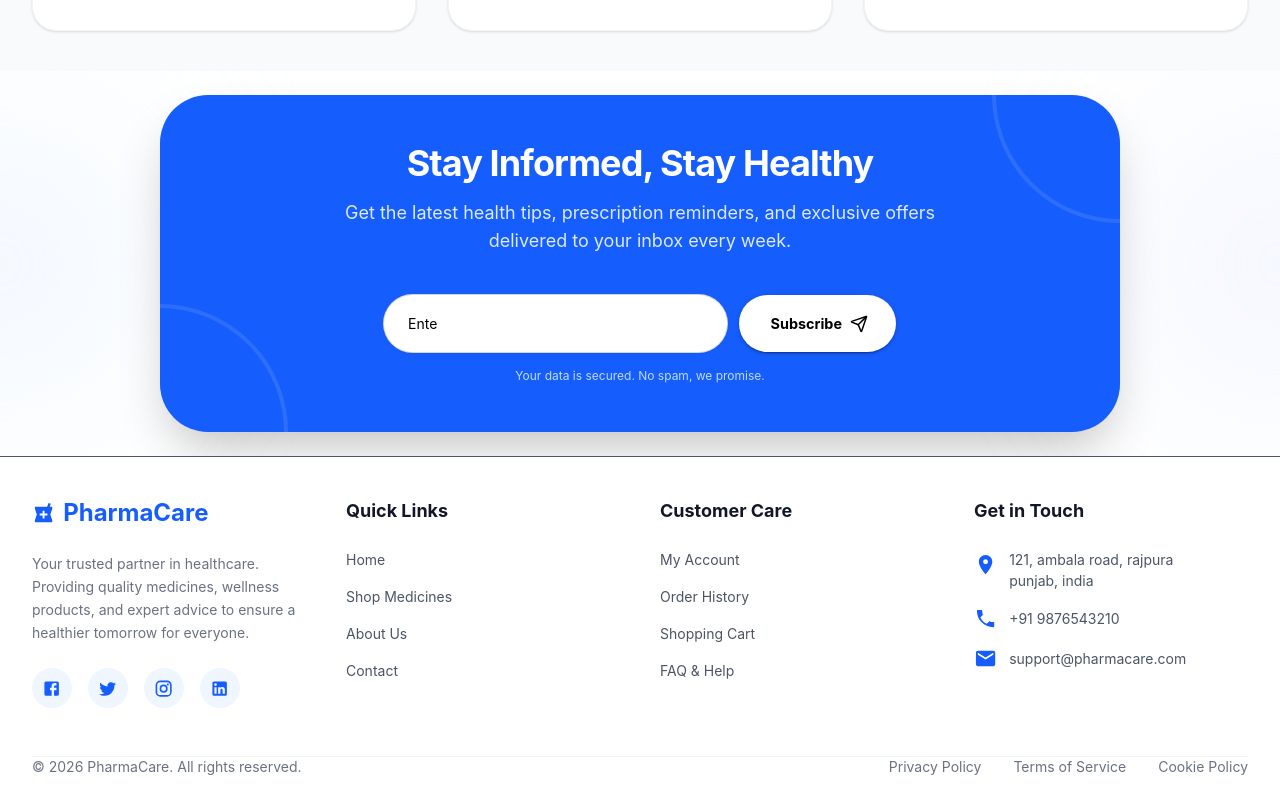
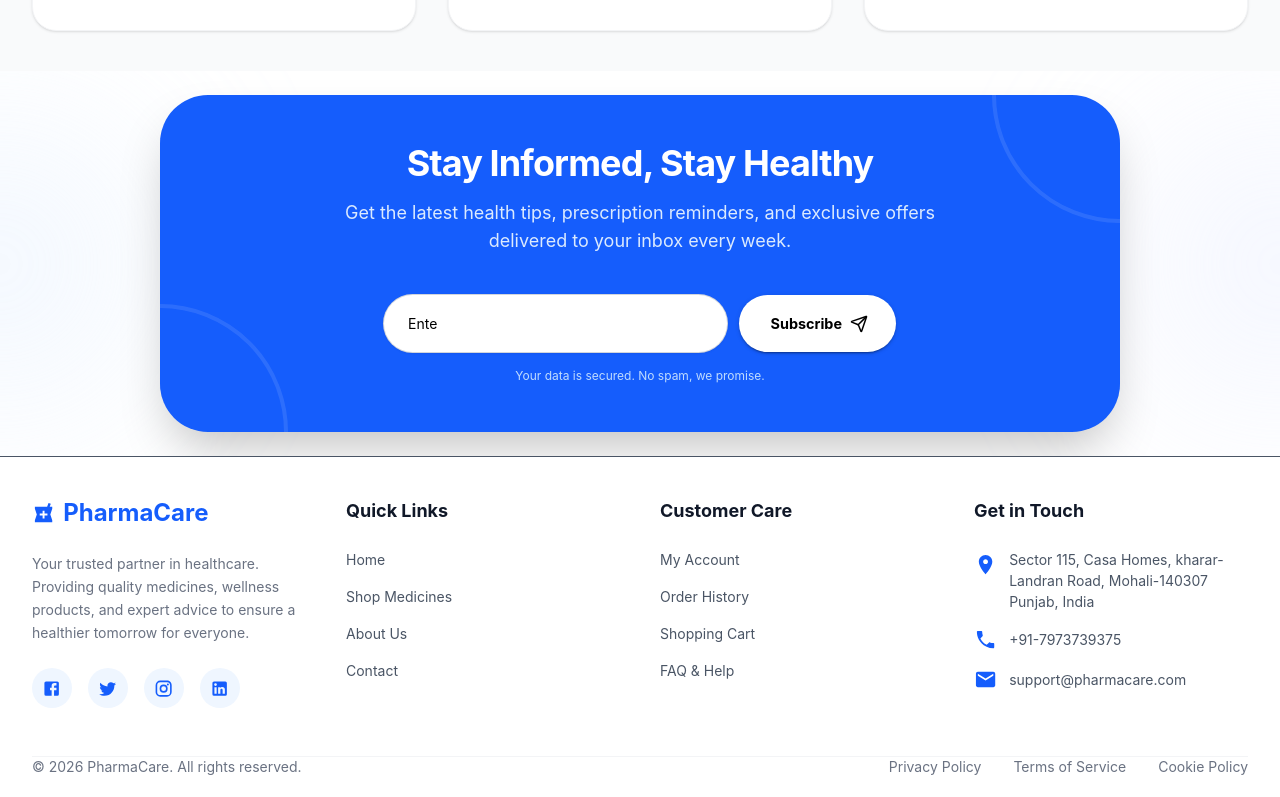
Before and after one commit to sainihusan/Pharma, a React (Vite) app: page / in a window 1280 px wide. Shown: the part 2913-3710 px from the top of the page. Built offline with nearby package versions, Linux system fonts and the light colour scheme; no server answers.

Commit message:
Update Footer.jsx

```diff
--- a/src/components/Footer.jsx
+++ b/src/components/Footer.jsx
@@ -88,14 +88,14 @@ const Footer = () => {
             <h3 className="text-gray-900 font-bold text-lg mb-6">Get in Touch</h3>
             <div className="space-y-4">
               <div className="flex items-start gap-3">
-                <a href='https://maps.app.goo.gl/KaXyjHuSpwzsxmUr7' target='_blank'>
+                <a href='https://maps.app.goo.gl/f1oF9C8sfkUYMHjZ8' target='_blank'>
                   <LocationOn className="text-blue-600 mt-1" />
                 </a>
-                <p>121, ambala road, rajpura <br />punjab, india</p>
+                <p>Sector 115, Casa Homes, kharar-Landran Road, Mohali-140307<br />Punjab, India</p>
               </div>
               <div className="flex items-center gap-3">
                 <Phone className="text-blue-600" />
-                <p>+91 9876543210</p>
+                <p>+91-7973739375</p>
               </div>
               <div className="flex items-center gap-3">
                 <a href='https://mail.google.com/mail/u/0/?tab=rm&ogbl#inbox' target='_blank'>
```
